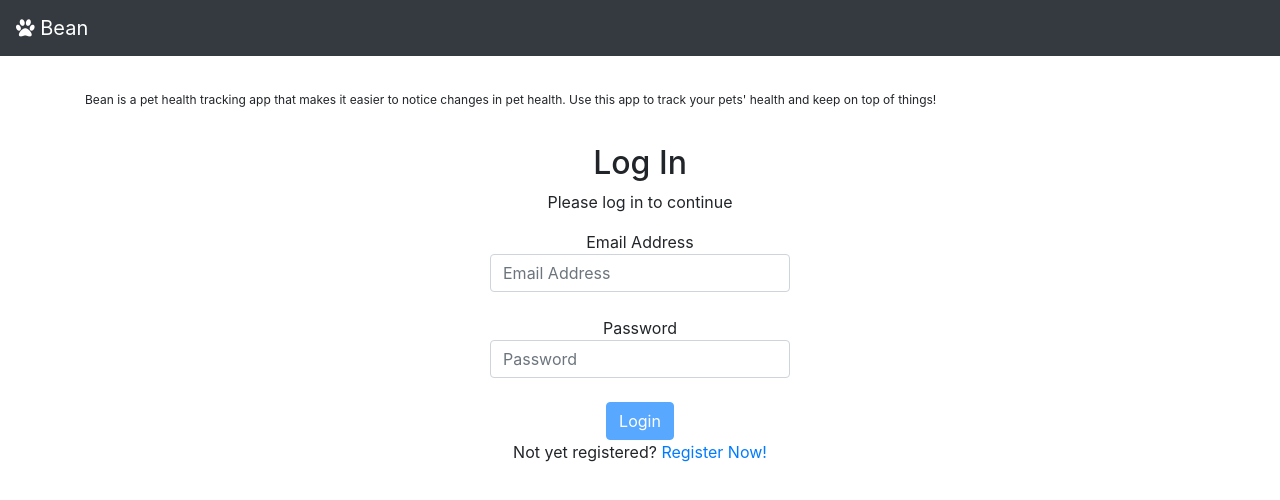
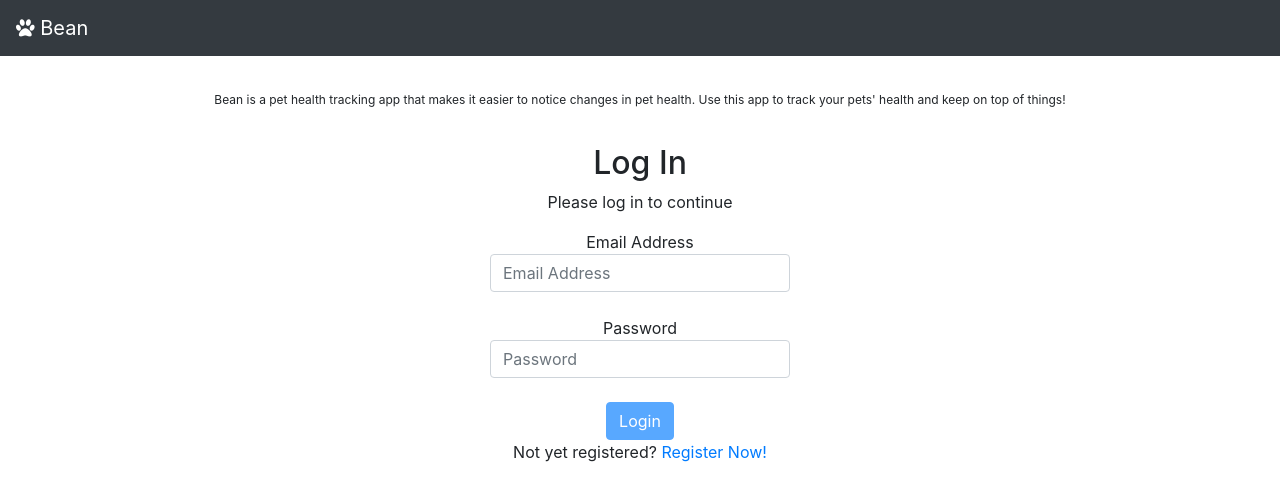
Before and after one commit to alysebos/bean-front-end, an Angular app: page / in a window 1280 px wide. Shown: the top 500 px of the page. Built offline with nearby package versions, Linux system fonts and the light colour scheme.

Commit message:
fixed text centering

```diff
--- a/src/app/about-bean/about-bean.component.html
+++ b/src/app/about-bean/about-bean.component.html
@@ -1,4 +1,4 @@
-<div class="container">
+<div class="container text-center">
     <p>Bean is a pet health tracking app that makes it easier
         to notice changes in pet health. Use this app to track your pets'
         health and keep on top of things!</p>
```
Also changed, not shown: 6 other files (tests, documents, lock files or other folders).
